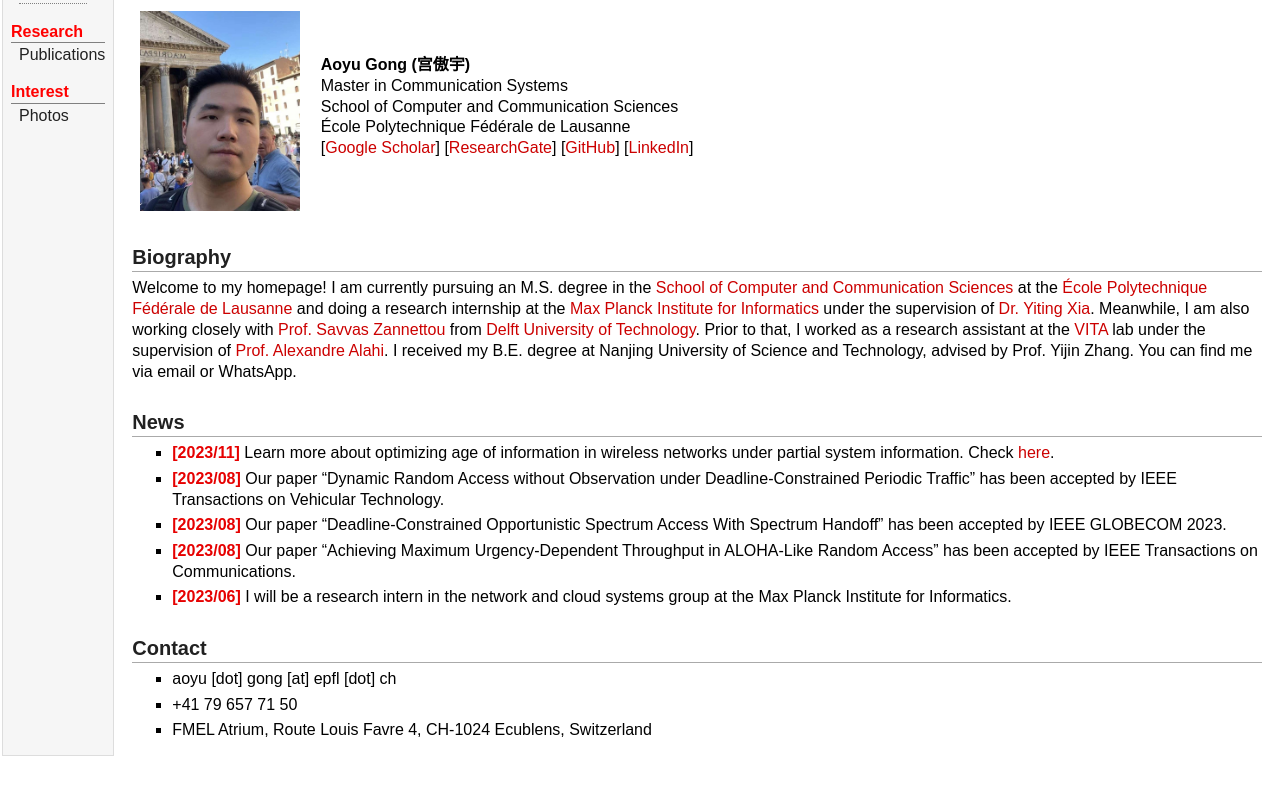
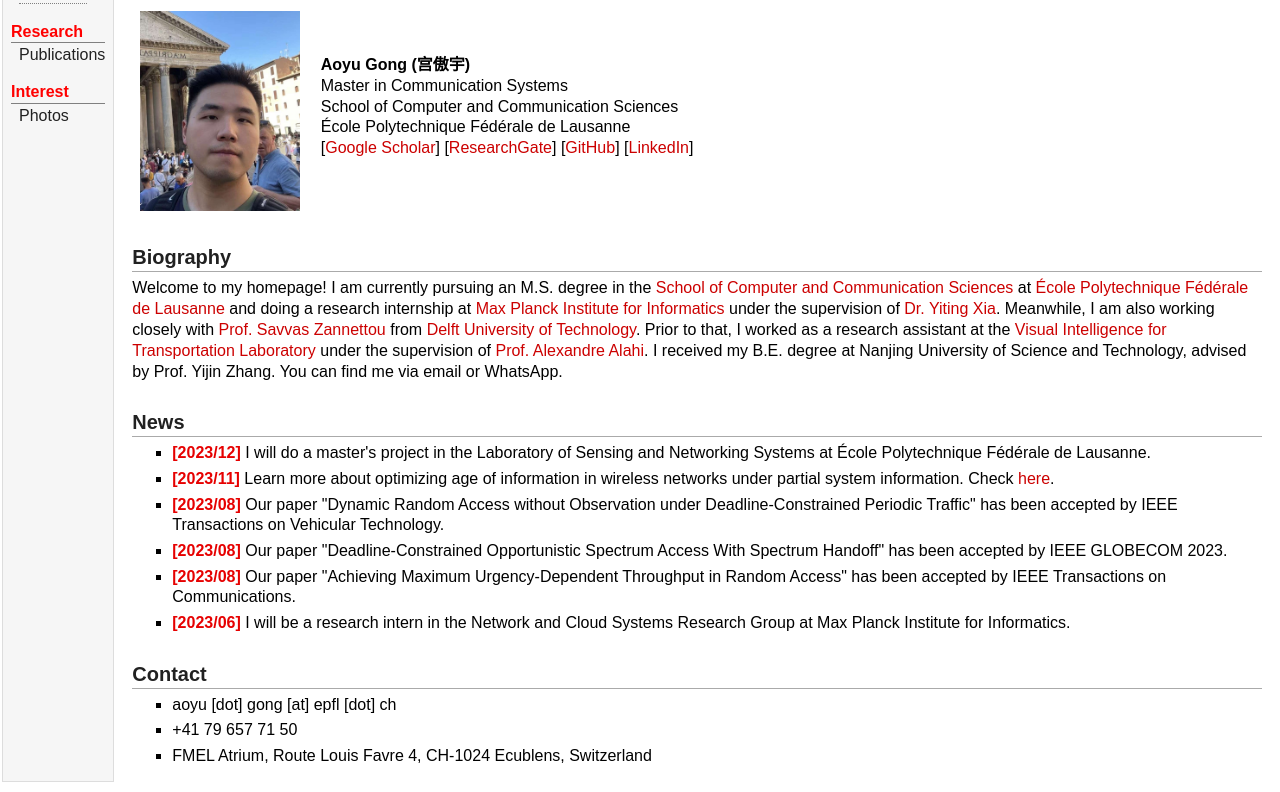
Before and after one commit to aygong/aygong.github.io, a plain HTML site: page index.html in a window 1280 px wide. Shown: the part 65-857 px from the top of the page. Before the commit the page ends 831 px from the top, so only its background shows below. Drawn offline with Linux system fonts and the light colour scheme.

Commit message:
Update index.html

```diff
--- a/index.html
+++ b/index.html
@@ -40,18 +40,20 @@ School of Computer and Communication Sciences<br />
 [<a href="https://scholar.google.com/citations?user=prANUlMAAAAJ&amp;hl=en&amp;oi=ao">Google Scholar</a>] [<a href="https://www.researchgate.net/profile/Aoyu_Gong">ResearchGate</a>] [<a href="https://github.com/aygong">GitHub</a>] [<a href="https://www.linkedin.com/in/aoyugong">LinkedIn</a>]<br /></p>
 </td></tr></table>
 <h2>Biography</h2>
-<p>Welcome to my homepage! I am currently pursuing an M.S. degree in the <a href="https://www.epfl.ch/schools/ic/">School of Computer and Communication Sciences</a> at the <a href="https://www.epfl.ch/en/">École Polytechnique Fédérale de Lausanne</a> and doing a research internship at the <a href="https://www.mpi-inf.mpg.de/home">Max Planck Institute for Informatics</a> under the supervision of <a href="https://sites.google.com/view/yitingxia">Dr. Yiting Xia</a>. Meanwhile, I am also working closely with <a href="https://zsavvas.github.io/">Prof. Savvas Zannettou</a> from <a href="https://www.tudelft.nl/en/">Delft University of Technology</a>. Prior to that, I worked as a research assistant at the <a href="https://www.epfl.ch/labs/vita/">VITA</a> lab under the supervision of <a href="https://people.epfl.ch/alexandre.alahi?lang=en">Prof. Alexandre Alahi</a>. I received my B.E. degree at Nanjing University of Science and Technology, advised by Prof. Yijin Zhang. You can find me via email or WhatsApp.</p>
+<p>Welcome to my homepage! I am currently pursuing an M.S. degree in the <a href="https://www.epfl.ch/schools/ic/">School of Computer and Communication Sciences</a> at <a href="https://www.epfl.ch/en/">École Polytechnique Fédérale de Lausanne</a> and doing a research internship at <a href="https://www.mpi-inf.mpg.de/home">Max Planck Institute for Informatics</a> under the supervision of <a href="https://sites.google.com/view/yitingxia">Dr. Yiting Xia</a>. Meanwhile, I am also working closely with <a href="https://zsavvas.github.io/">Prof. Savvas Zannettou</a> from <a href="https://www.tudelft.nl/en/">Delft University of Technology</a>. Prior to that, I worked as a research assistant at the <a href="https://www.epfl.ch/labs/vita/">Visual Intelligence for Transportation Laboratory</a> under the supervision of <a href="https://people.epfl.ch/alexandre.alahi?lang=en">Prof. Alexandre Alahi</a>. I received my B.E. degree at Nanjing University of Science and Technology, advised by Prof. Yijin Zhang. You can find me via email or WhatsApp.</p>
 <h2>News</h2>
 <ul>
+<li><p><font color="E60000"><b><b>[2023/12]</b></b></font> I will do a master's project in the Laboratory of Sensing and Networking Systems at École Polytechnique Fédérale de Lausanne.</p>
+</li>
 <li><p><font color="E60000"><b><b>[2023/11]</b></b></font> Learn more about optimizing age of information in wireless networks under partial system information. Check <a href="globecom20.html">here</a>.</p>
 </li>
-<li><p><font color="E60000"><b><b>[2023/08]</b></b></font> Our paper “Dynamic Random Access without Observation under Deadline-Constrained Periodic Traffic” has been accepted by IEEE Transactions on Vehicular Technology.</p>
+<li><p><font color="E60000"><b><b>[2023/08]</b></b></font> Our paper "Dynamic Random Access without Observation under Deadline-Constrained Periodic Traffic" has been accepted by IEEE Transactions on Vehicular Technology.</p>
 </li>
-<li><p><font color="E60000"><b><b>[2023/08]</b></b></font> Our paper “Deadline-Constrained Opportunistic Spectrum Access With Spectrum Handoff” has been accepted by IEEE GLOBECOM 2023.</p>
+<li><p><font color="E60000"><b><b>[2023/08]</b></b></font> Our paper "Deadline-Constrained Opportunistic Spectrum Access With Spectrum Handoff" has been accepted by IEEE GLOBECOM 2023.</p>
 </li>
-<li><p><font color="E60000"><b><b>[2023/08]</b></b></font> Our paper “Achieving Maximum Urgency-Dependent Throughput in ALOHA-Like Random Access” has been accepted by IEEE Transactions on Communications.</p>
+<li><p><font color="E60000"><b><b>[2023/08]</b></b></font> Our paper "Achieving Maximum Urgency-Dependent Throughput in Random Access" has been accepted by IEEE Transactions on Communications.</p>
 </li>
-<li><p><font color="E60000"><b><b>[2023/06]</b></b></font> I will be a research intern in the network and cloud systems group at the Max Planck Institute for Informatics.</p>
+<li><p><font color="E60000"><b><b>[2023/06]</b></b></font> I will be a research intern in the Network and Cloud Systems Research Group at Max Planck Institute for Informatics.</p>
 </li>
 </ul>
 <h2>Contact</h2>
```
